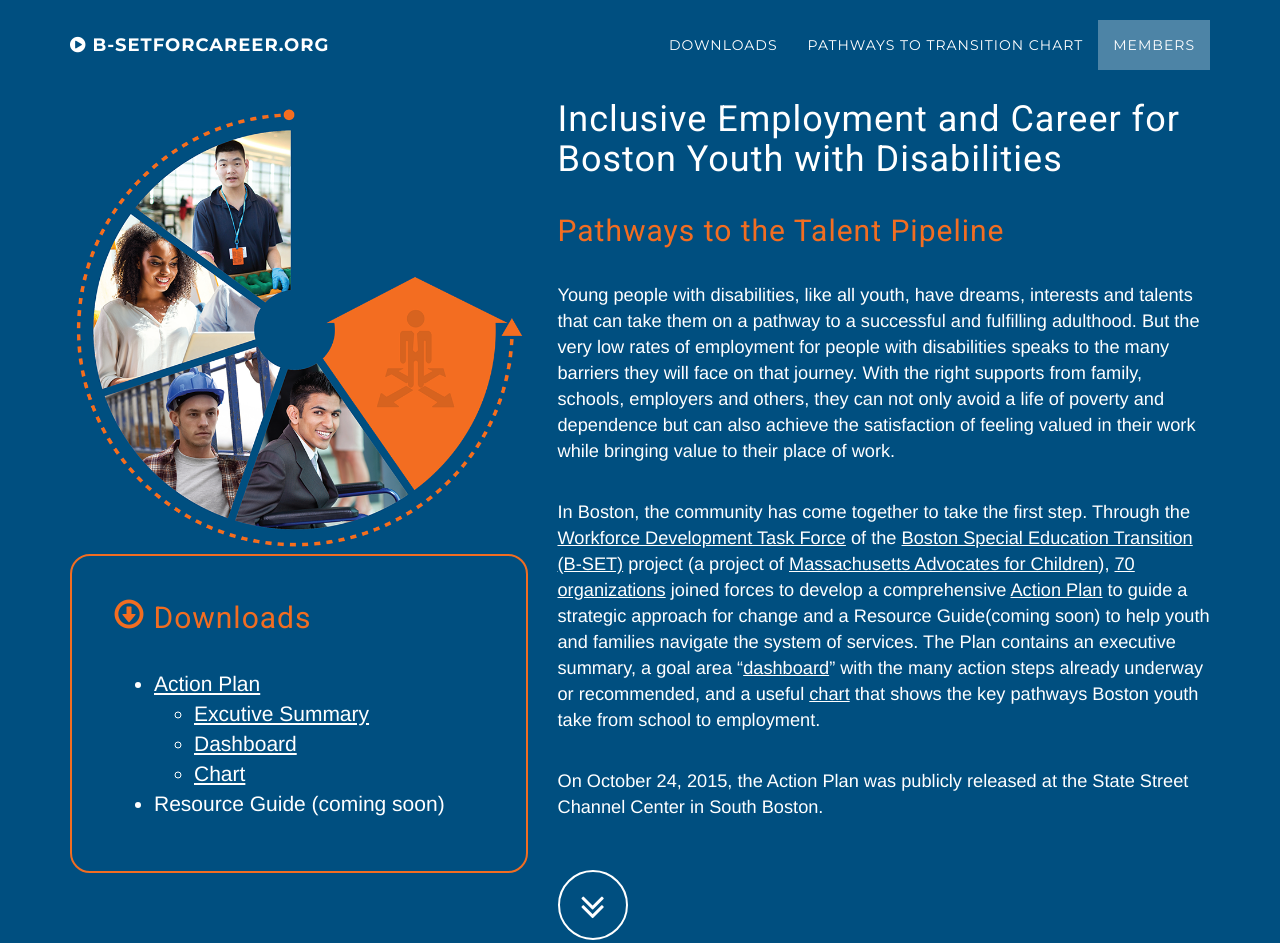
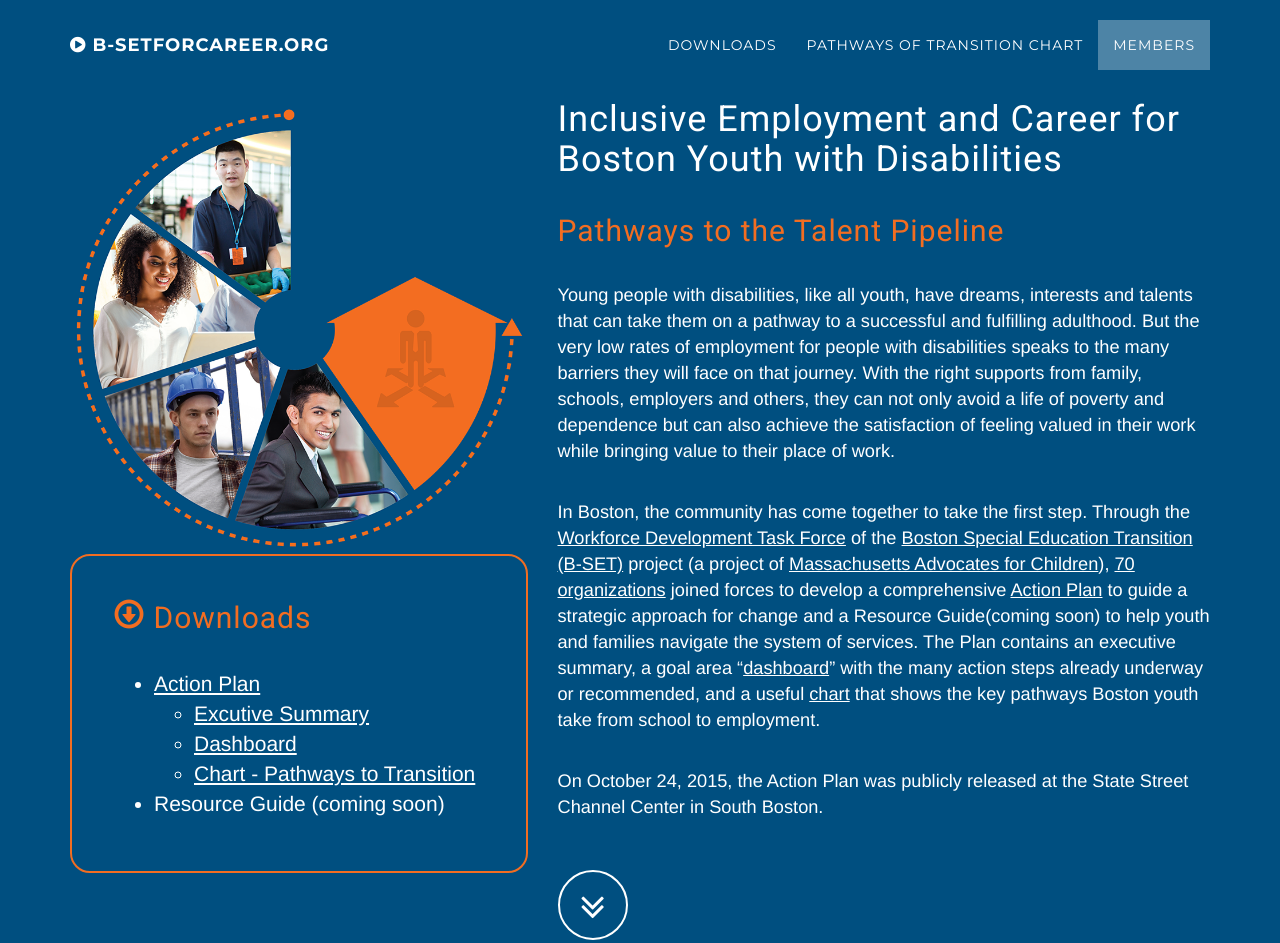
Before and after one commit to communityinclusion/b-setforcareer.org, a plain HTML site: page index.html in a window 1280 px wide. Shown: the top 943 px of the page. Drawn offline with Linux system fonts and the light colour scheme; some packages are replaced by stand-ins of ours.

Commit message:
pathways

```diff
--- a/index.html
+++ b/index.html
@@ -58,7 +58,7 @@
                         <a class="page-scroll" href="#download">Downloads</a>
                     </li>
                     <li>
-                        <a class="page-scroll" href="#chart">Pathways to Transition Chart</a>
+                        <a class="page-scroll" href="#chart">Pathways of Transition Chart</a>
                     </li>
                     <li>
                         <a class="page-scroll" href="#members">Members</a>
@@ -84,7 +84,7 @@
       <ul>
         <li><a href="assets/exec_sum_taskforce.pdf">Excutive Summary</li>
         <li><a href="assets/dashboard.pdf">Dashboard</a></li>
-        <li><a href="assets/chart.png">Chart</a></li>
+        <li><a href="assets/chart.png">Chart - Pathways to Transition</a></li>
       </ul></li>
         <li>Resource Guide (coming soon)</li>
       </ul></div>
```
